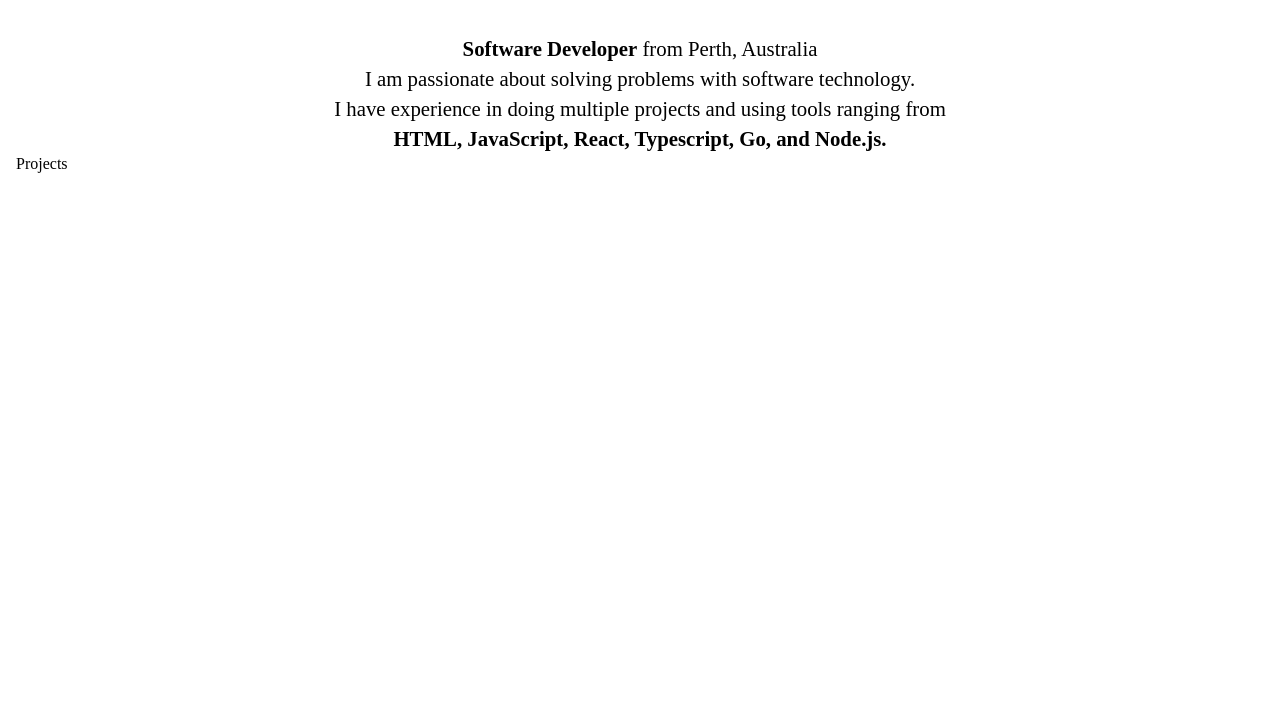
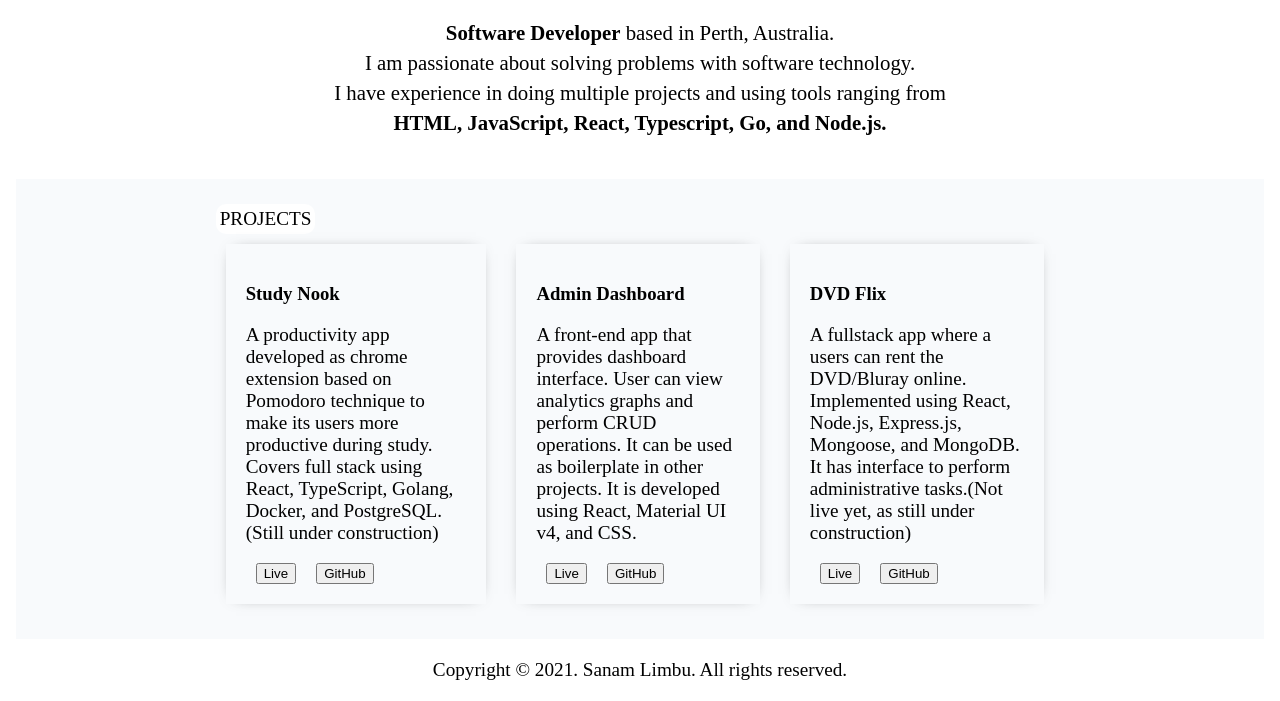
Before and after one commit to sanamlimbu/portfolio-gatsby, a Gatsby site: page / in a window 1280 px wide. Shown: the part 244-945 px from the top of the page. Before the commit the page ends 800 px from the top, so only its background shows below. Built offline with nearby package versions, Linux system fonts and the light colour scheme; Gatsby itself is replaced by a stand-in of ours.

Commit message:
create projects component

```diff
--- a/src/components/about/About.jsx
+++ b/src/components/about/About.jsx
@@ -8,7 +8,7 @@ const About = () => {
 			</div>
 			<div className="content">
 				<span style={{ fontWeight: "bold" }}>Software Developer</span>
-				<span> from Perth, Australia</span>
+				<span> based in Perth, Australia.</span>
 				<br />
 				<span>I am passionate about solving problems with software technology.</span>
 				<br />
--- a/src/components/contact/Contact.jsx
+++ b/src/components/contact/Contact.jsx
@@ -1,6 +1,7 @@
 import React from "react"
+import "./contact.css"
 const Contact = () => {
-	return <div></div>
+	return <div className="contact"></div>
 }
 
 export { Contact }
--- a/src/components/footer/Footer.jsx
+++ b/src/components/footer/Footer.jsx
@@ -1,6 +1,22 @@
 import React from "react"
+import "./footer.css"
+
+const Copyright = () => {
+	return (
+		<>
+			{"Copyright © "}
+			{new Date().getFullYear()}
+			{"."}
+			{" Sanam Limbu. All rights reserved."}
+		</>
+	)
+}
 const Footer = () => {
-	return <div></div>
+	return (
+		<div className="footer">
+			<Copyright />
+		</div>
+	)
 }
 
 export { Footer }
--- /dev/null
+++ b/src/components/footer/footer.css
@@ -0,0 +1,5 @@
+.footer {
+	text-align: center;
+	margin: 20px 0px;
+	font-size: 1.2rem;
+}
--- a/src/components/header/header.css
+++ b/src/components/header/header.css
@@ -1,12 +1,11 @@
 .header {
-	width: 100%;
+	width: auto;
 	height: 50px;
 	background-color: white;
 	position: sticky;
 	top: 0;
 	z-index: 999;
 	line-height: 27px;
-	padding: 8px;
 	text-align: left;
 }
 
--- a/src/components/layout/layout.css
+++ b/src/components/layout/layout.css
@@ -1,9 +1,11 @@
 body {
 	background-color: #fff;
 	color: #222;
+	width: auto;
 }
 
 body.dark {
 	color: #eee;
 	background-color: #121212;
+	width: auto;
 }
--- a/src/components/projects/Projects.jsx
+++ b/src/components/projects/Projects.jsx
@@ -1,7 +1,73 @@
 import React from "react"
+import { Title } from "../title/Title"
 import "./projects.css"
 const Projects = () => {
-	return <div className="projects">Projects</div>
+	return (
+		<div className="projects">
+			<div className="title">
+				<Title name="PROJECTS" />
+			</div>
+			<div className="projectsContainer">
+				<div className="project">
+					<div className="projectTitle">
+						<h3>Study Nook</h3>
+					</div>
+					<div className="projectDescription">
+						<p>
+							A productivity app developed as chrome extension based on Pomodoro technique to make its users more productive during study. Covers
+							full stack using React, TypeScript, Golang, Docker, and PostgreSQL. (Still under construction)
+						</p>
+					</div>
+					<div className="linkContainer">
+						<div className="link">
+							<button> Live</button>
+						</div>
+						<div className="link">
+							<button>GitHub</button>
+						</div>
+					</div>
+				</div>
+				<div className="project">
+					<div className="projectTitle">
+						<h3>Admin Dashboard</h3>
+					</div>
+					<div className="projectDescription">
+						<p>
+							A front-end app that provides dashboard interface. User can view analytics graphs and perform CRUD operations. It can be used as
+							boilerplate in other projects. It is developed using React, Material UI v4, and CSS.
+						</p>
+					</div>
+					<div className="linkContainer">
+						<div className="link">
+							<button> Live</button>
+						</div>
+						<div className="link">
+							<button>GitHub</button>
+						</div>
+					</div>
+				</div>
+				<div className="project">
+					<div className="projectTitle">
+						<h3>DVD Flix</h3>
+					</div>
+					<div className="projectDescription">
+						<p>
+							A fullstack app where a users can rent the DVD/Bluray online. Implemented using React, Node.js, Express.js, Mongoose, and MongoDB.
+							It has interface to perform administrative tasks.(Not live yet, as still under construction)
+						</p>
+					</div>
+					<div className="linkContainer">
+						<div className="link">
+							<button> Live</button>
+						</div>
+						<div className="link">
+							<button>GitHub</button>
+						</div>
+					</div>
+				</div>
+			</div>
+		</div>
+	)
 }
 
 export { Projects }
--- a/src/components/projects/projects.css
+++ b/src/components/projects/projects.css
@@ -1,3 +1,33 @@
 .projects {
-	width: 100%;
+	background-color: #f8fafc;
+	margin-top: 40px;
+	padding: 2% 16%;
 }
+
+.projectsContainer {
+	display: flex;
+	justify-content: space-between;
+}
+
+.project {
+	margin: 10px;
+	-webkit-box-shadow: 0px 0px 15px -10px rgba(0, 0, 0, 0.75);
+	box-shadow: 0px 0px 15px -10px rgba(8, 2, 2, 0.75);
+	padding: 20px;
+	margin-right: 20px;
+}
+
+.projectDescription p {
+	font-size: 1.2rem;
+}
+
+.linkContainer {
+	display: flex;
+}
+
+.link {
+	margin: 0px 10px;
+}
+.link:hover {
+	background-color: ;
+}
--- a/src/components/title/Title.jsx
+++ b/src/components/title/Title.jsx
@@ -1,5 +1,12 @@
+import React from "react"
+import "./title.css"
+
 const Title = ({ name }) => {
-	return <div></div>
+	return (
+		<div className="title">
+			<span>{name}</span>
+		</div>
+	)
 }
 
 export { Title }
--- a/src/components/title/title.css
+++ b/src/components/title/title.css
@@ -0,0 +1,9 @@
+.title {
+	display: inline-block;
+	background-color: white;
+	border-radius: 10px;
+	padding: 2px;
+}
+span {
+	font-size: 1.2rem;
+}
```
Also changed, not shown: src/components/contact/contact.css (added).
